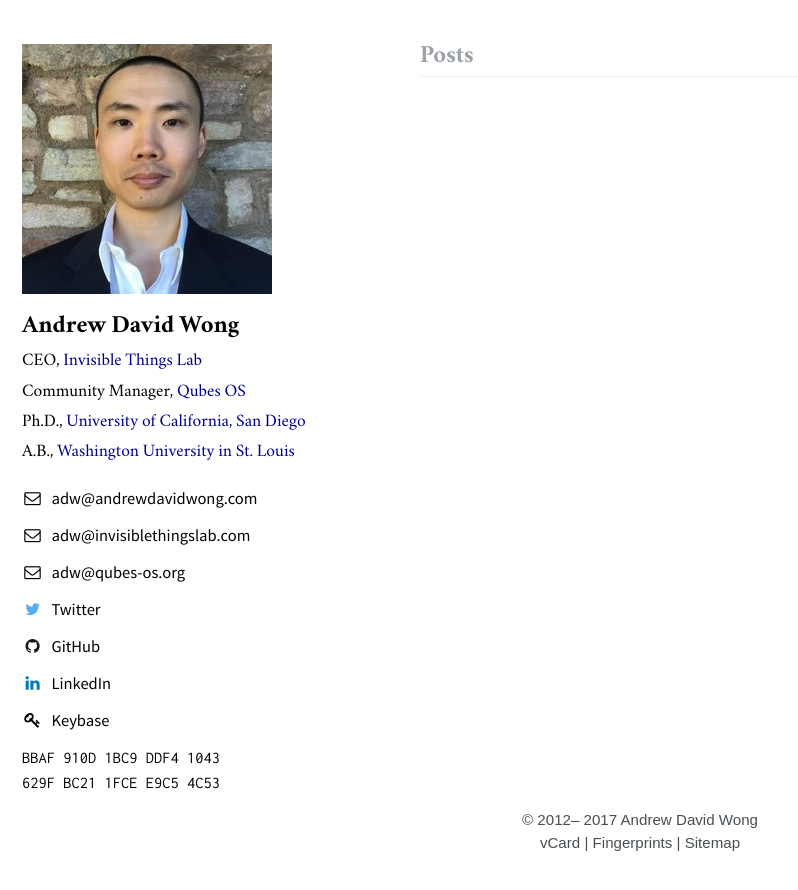
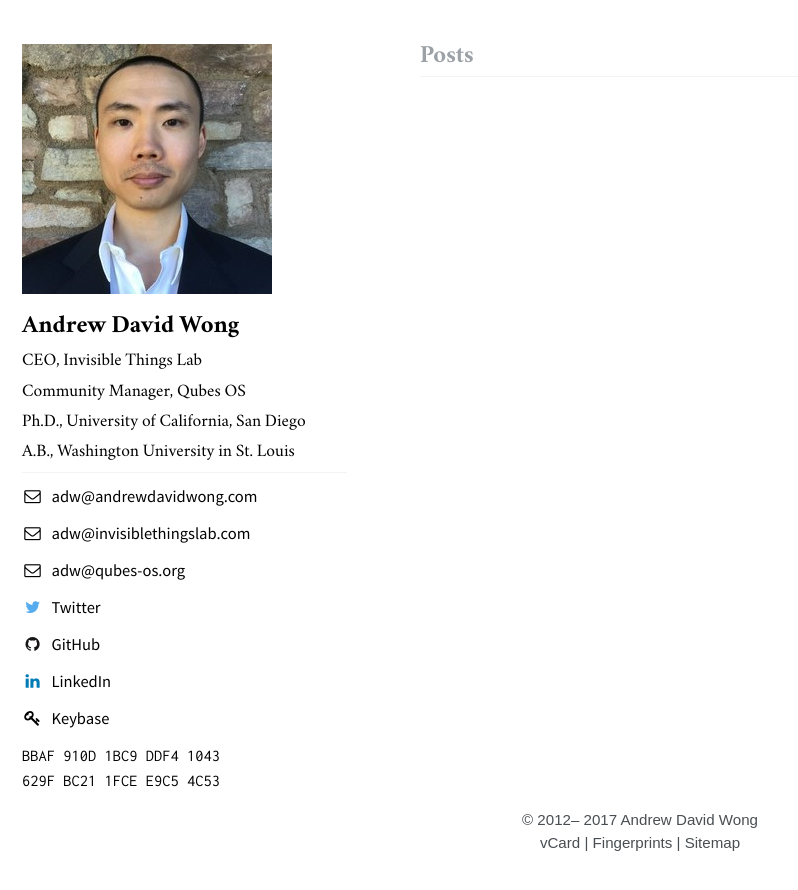
Before and after one commit to andrewdavidwong/web, a Jekyll site: the page built from index.html, in a window 1280 px wide. Shown: the top 890 px of the page, without its empty margins (0-798 px from the left). Built offline with Jekyll 4.4.1, drawn with Linux system fonts in a browser that asks for light colours; the list of posts is cut into pages by our own code.

Commit message:
Update sidebar styling

```diff
--- a/_sass/_sidebar.scss
+++ b/_sass/_sidebar.scss
@@ -26,6 +26,20 @@
 
   p, li {
     line-height: 1.5;
+  }
+
+  a {
+    color: #000;
+    text-decoration: none;
+
+    &:hover {
+      color: $link-color-hover;
+      text-decoration: underline;
+    }
+
+    &:visited {
+      color: #000;
+    }
   }
 
   img {
@@ -96,25 +110,12 @@
     font-family: $crimson;
     list-style-type: none;
     font-size: $type-size-7;
-
-    a {
-      color: $link-color;
-      text-decoration: none;
-
-      &:hover {
-        color: $link-color-hover;
-        text-decoration: underline;
-      }
-
-      &:visited {
-        color: $link-color;
-      }
-    }
   }
 
   @include breakpoint($large) {
     margin-top: 10px;
-    margin-bottom: 20px;
+    margin-bottom: 10px;
+    border-bottom: 1px solid $border-color;
   }
 }
 
@@ -214,17 +215,6 @@
       padding-right: 5px;
       padding-top: 2px;
       padding-bottom: 2px;
-      color: #000;
-      text-decoration: none;
-
-      &:hover {
-        color: $link-color-hover;
-        text-decoration: underline;
-      }
-
-      &:visited {
-        color: #000;
-      }
     }
 
     .fa {
```
